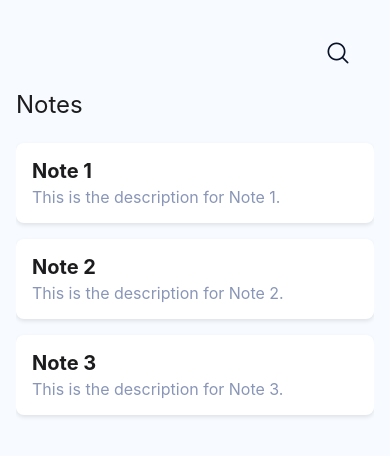
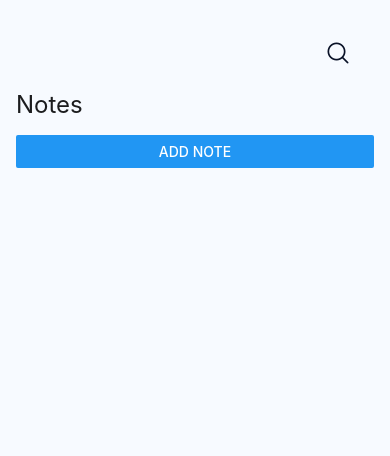
Before and after one commit to matheshyogeswaran/ShadowNotes, a React Native app: screen /Home in a window 390 px wide. Shown: the top 456 px of the page. Built offline with nearby package versions, Linux system fonts and the light colour scheme.

Commit message:
implemented basic edit in document

```diff
--- a/package.json
+++ b/package.json
@@ -10,6 +10,7 @@
     "test": "jest"
   },
   "dependencies": {
+    "@react-native-async-storage/async-storage": "^2.1.0",
     "@react-navigation/native": "^7.0.14",
     "@react-navigation/native-stack": "^7.2.0",
     "react": "18.3.1",
--- a/src/screen/DocumentScreen.jsx
+++ b/src/screen/DocumentScreen.jsx
@@ -1,15 +1,62 @@
-import React from 'react';
-import { StyleSheet, Text, View } from 'react-native';
+import React, { useState, useEffect } from 'react';
+import { StyleSheet, TextInput, View, Button, Alert } from 'react-native';
 import { useTheme } from '@react-navigation/native';
+import AsyncStorage from '@react-native-async-storage/async-storage';
 
-const DocumentScreen = ({ route }) => {
+const DocumentScreen = ({ route, navigation }) => {
   const { colors } = useTheme();
   const { note } = route.params; // Get the passed note data
 
+  // State for editable content
+  const [title, setTitle] = useState(note.title);
+  const [description, setDescription] = useState(note.description);
+
+  // Save the updated note to AsyncStorage
+  const saveNote = async () => {
+    try {
+      // Retrieve existing notes
+      const existingNotes = await AsyncStorage.getItem('notes');
+      const notes = existingNotes ? JSON.parse(existingNotes) : [];
+
+      // Find and update the current note
+      const updatedNotes = notes.map((n) =>
+        n.id === note.id ? { ...n, title, description } : n
+      );
+
+      // Save updated notes back to AsyncStorage
+      await AsyncStorage.setItem('notes', JSON.stringify(updatedNotes));
+      Alert.alert('Saved!', 'Your note has been updated successfully.');
+
+      // Navigate back to the previous screen
+      navigation.goBack();
+    } catch (error) {
+      Alert.alert('Error', 'Failed to save the note.');
+    }
+  };
+
   return (
     <View style={[styles.container, { backgroundColor: colors.background }]}>
-      <Text style={[styles.title, { color: colors.text }]}>{note.title}</Text>
-      <Text style={[styles.content, { color: colors.text }]}>{note.description}</Text>
+      {/* Editable Title */}
+      <TextInput
+        style={[styles.input, { color: colors.text }]}
+        value={title}
+        onChangeText={setTitle}
+        placeholder="Title"
+        placeholderTextColor={colors.textSecondary}
+      />
+
+      {/* Editable Description */}
+      <TextInput
+        style={[styles.textArea, { color: colors.text }]}
+        value={description}
+        onChangeText={setDescription}
+        placeholder="Description"
+        placeholderTextColor={colors.textSecondary}
+        multiline
+      />
+
+      {/* Save Button */}
+      <Button title="Save" onPress={saveNote} />
     </View>
   );
 };
@@ -19,14 +66,22 @@ const styles = StyleSheet.create({
     flex: 1,
     padding: 16,
   },
-  title: {
-    fontSize: 24,
+  input: {
+    fontSize: 20,
     fontWeight: 'bold',
-    marginBottom: 8,
+    marginBottom: 16,
+    borderBottomWidth: 1,
+    borderBottomColor: '#ccc',
   },
-  content: {
+  textArea: {
     fontSize: 16,
     lineHeight: 24,
+    flex: 1,
+    textAlignVertical: 'top',
+    padding: 8,
+    borderWidth: 1,
+    borderColor: '#ccc',
+    borderRadius: 8,
   },
 });
 
--- a/src/screen/HomeScreen.jsx
+++ b/src/screen/HomeScreen.jsx
@@ -1,31 +1,42 @@
-import {StyleSheet, Text, View, FlatList} from 'react-native';
-import React from 'react';
+import {StyleSheet, Text, View, FlatList,Button} from 'react-native';
+import React, { useEffect, useState } from 'react';
 import {useTheme} from '@react-navigation/native';
 import Header from '../components/Header';
 import Card from '../components/Card';
 import { fontSize } from '../constants/dimensions';
+import AsyncStorage from '@react-native-async-storage/async-storage';
+const HomeScreen = ({ navigation }) => {
+    const { colors } = useTheme();
 
-const HomeScreen = ({navigation}) => {
-  const {colors} = useTheme();
+    const [notes, setNotes] = useState([]);
 
-  // Sample Notes Data
-  const notes = [
-    {
-      id: '1',
-      title: 'Note 1',
-      description: 'This is the description for Note 1.',
-    },
-    {
-      id: '2',
-      title: 'Note 2',
-      description: 'This is the description for Note 2.',
-    },
-    {
-      id: '3',
-      title: 'Note 3',
-      description: 'This is the description for Note 3.',
-    },
-  ];
+    // Fetch notes from AsyncStorage
+    useEffect(() => {
+      const loadNotes = async () => {
+        try {
+          const savedNotes = await AsyncStorage.getItem('notes');
+          if (savedNotes) {
+            setNotes(JSON.parse(savedNotes));
+          }
+        } catch (error) {
+          console.error('Failed to load notes:', error);
+        }
+      };
+      const unsubscribe = navigation.addListener('focus', loadNotes); // Reload on focus
+      return unsubscribe;
+    }, [navigation]);
+
+    // Add a new empty note
+    const addNote = async () => {
+      const newNote = {
+        id: Date.now().toString(), // Unique ID
+        title: 'New Note',
+        description: 'Enter your note here...',
+      };
+      const updatedNotes = [...notes, newNote];
+      setNotes(updatedNotes);
+      await AsyncStorage.setItem('notes', JSON.stringify(updatedNotes));
+    };
 
     const styles = StyleSheet.create({
       container: {
@@ -44,14 +55,18 @@ const HomeScreen = ({navigation}) => {
       <View style={styles.container}>
         <Header />
         <Text style={styles.text}>Notes</Text>
+
+        {/* Add Note Button */}
+        <Button title="Add Note" onPress={addNote} />
+
         <FlatList
           data={notes}
-        keyExtractor={item => item.id}
-        renderItem={({item}) => (
+          keyExtractor={(item) => item.id}
+          renderItem={({ item }) => (
             <Card
               title={item.title}
               description={item.description}
-            onPress={() => navigation.navigate('Document', {note: item})}
+              onPress={() => navigation.navigate('Document', { note: item })}
             />
           )}
         />
```
Also changed, not shown: 1 other file (tests, documents, lock files or other folders). Lines whose indentation alone changed are shown as unchanged.
